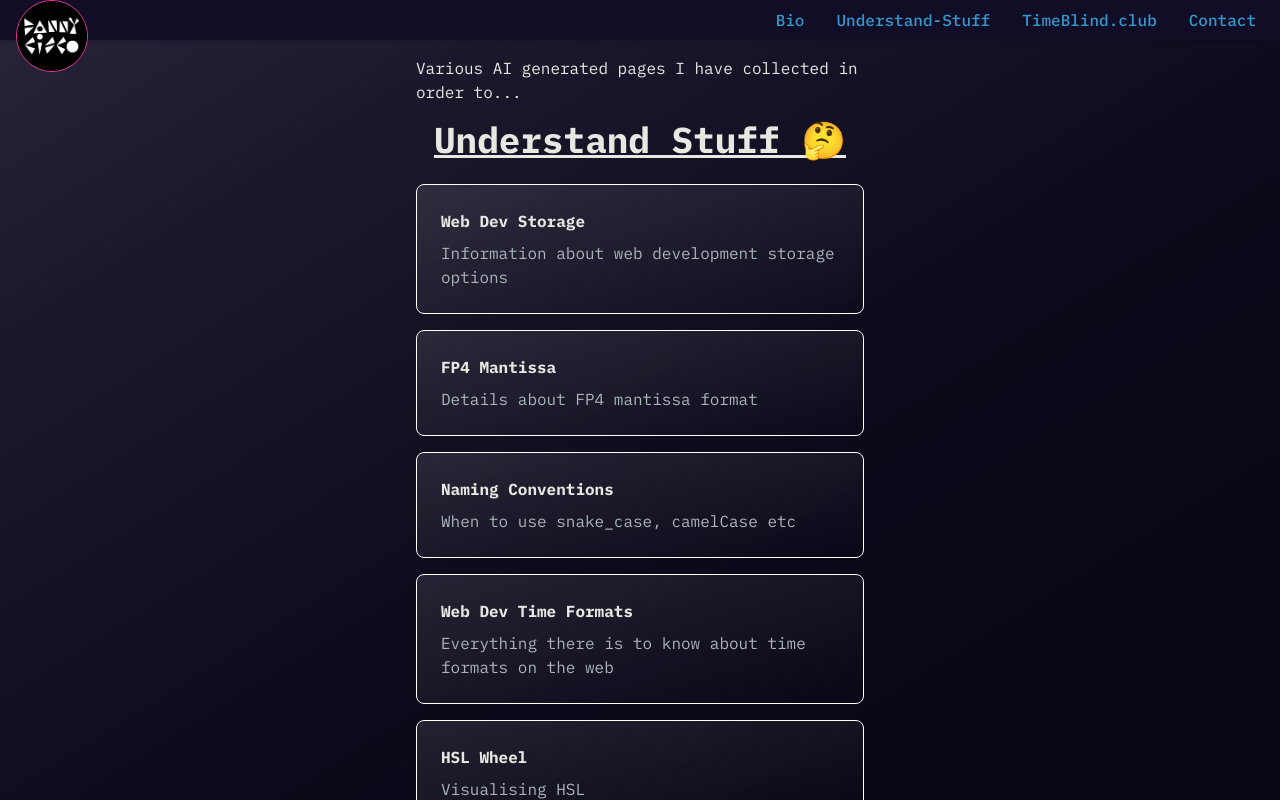
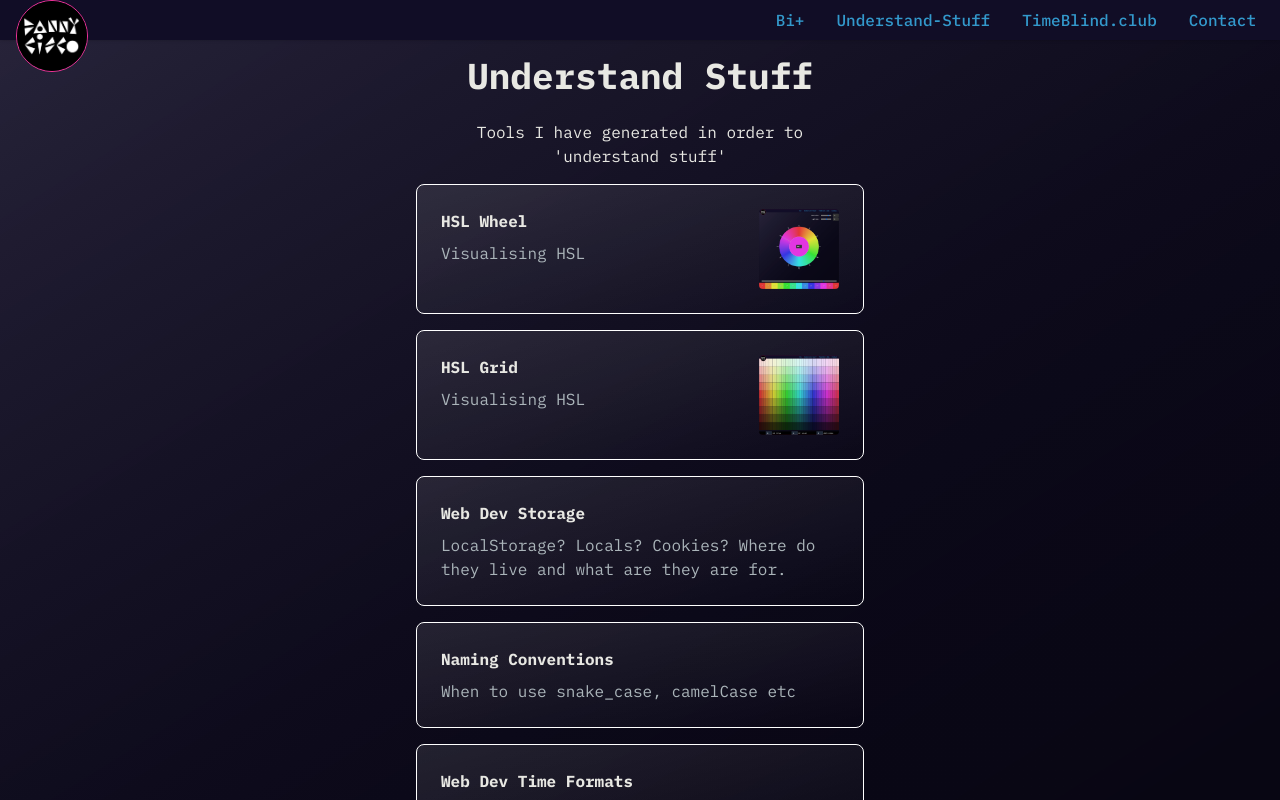
Before and after one commit to Danny-Cisco/danny-cisco, a SvelteKit app: page /understand-stuff in a window 1280 px wide. Shown: the top 800 px of the page. Built offline with nearby package versions, Linux system fonts and the light colour scheme.

Commit message:
added images to cards

```diff
--- a/src/routes/understand-stuff/+page.svelte
+++ b/src/routes/understand-stuff/+page.svelte
@@ -1,15 +1,23 @@
 <script>
+	import GlitchText from '$lib/components/cool-stuff/GlitchText.svelte';
 	import { fade } from 'svelte/transition';
-	const links = [
+	const usLinks = [
+		{
+			title: 'HSL Wheel',
+			path: '/understand-stuff/hsl-wheel',
+			img: '/hsl-wheel.png',
+			description: 'Visualising HSL'
+		},
+		{
+			title: 'HSL Grid',
+			path: '/understand-stuff/hsl-grid',
+			img: '/hsl-grid.png',
+			description: 'Visualising HSL'
+		},
 		{
 			title: 'Web Dev Storage',
 			path: '/understand-stuff/web-dev-storage',
-			description: 'Information about web development storage options'
-		},
-		{
-			title: 'FP4 Mantissa',
-			path: '/understand-stuff/fp4-mantissa',
-			description: 'Details about FP4 mantissa format'
+			description: 'LocalStorage? Locals? Cookies? Where do they live and what are they are for.'
 		},
 		{
 			title: 'Naming Conventions',
@@ -22,29 +30,34 @@
 			description: 'Everything there is to know about time formats on the web'
 		},
 		{
-			title: 'HSL Wheel',
-			path: '/understand-stuff/hsl-wheel',
-			description: 'Visualising HSL'
-		},
-		{
-			title: 'HSL Grid',
-			path: '/understand-stuff/hsl-grid',
-			description: 'Visualising HSL'
+			title: 'FP4 Mantissa',
+			path: '/understand-stuff/fp4-mantissa',
+			description: 'Details about FP4 mantissa format'
 		}
 	];
 </script>
 
 <div in:fade>
 	<main class="mx-auto flex max-w-md flex-col gap-4 py-4">
-		<p>Various AI generated pages I have collected in order to...</p>
-		<h1 class="text-center text-4xl font-bold underline">Understand Stuff 🤔</h1>
+		<h1 class="text-center text-4xl font-bold underline"><GlitchText text="Understand Stuff" /></h1>
+		<div class="text-center">
+			<p>Tools I have generated in order to</p>
+			<p>'understand stuff'</p>
+		</div>
 
 		<ul class="links-list">
-			{#each links as link}
+			{#each usLinks as link}
 				<li class="border-[1px] border-white bg-gradient-to-br from-white/10">
-					<a href={link.path}>
-						<h2 class="text-light font-bold">{link.title}</h2>
-						<p class="text-light-500">{link.description}</p>
+					<a href={link.path}
+						><div class="flex justify-between gap-4">
+							<div class="flex flex-col">
+								<h2 class="text-light font-bold">{link.title}</h2>
+								<p class="text-light-500">{link.description}</p>
+							</div>
+							{#if link.img}
+								<img src={link.img} class="h-20 w-20 rounded" alt="" />
+							{/if}
+						</div>
 					</a>
 				</li>
 			{/each}
--- a/src/routes/understand-stuff/hsl-wheel/+page.svelte
+++ b/src/routes/understand-stuff/hsl-wheel/+page.svelte
@@ -49,7 +49,6 @@
 	onMount(async () => {
 		let boxNum = window.innerWidth / 13;
 		boxSize = Math.round(boxNum).toString() + 'px';
-		console.log('🚀 ~ onMount ~ boxSize:', boxSize);
 	});
 </script>
 
@@ -301,7 +300,7 @@
 		align-items: center;
 		justify-content: center;
 		border: 2px solid rgba(255, 255, 255, 0.5);
-		box-shadow: 0 0 5px rgba(0, 0, 0, 0.3);
+		box-shadow: 0 0 5vh hsla(0, 0%, 20%, 0.5);
 		z-index: 3;
 		font-weight: bold;
 	}
```
Also changed, not shown: static/hsl-grid.png (added), static/hsl-wheel.png (added).
